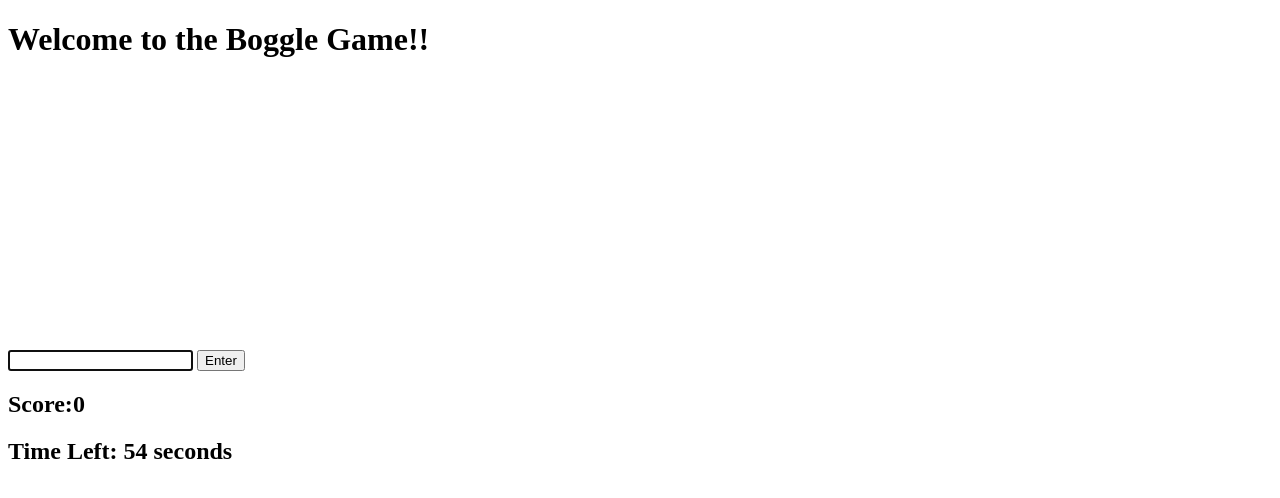
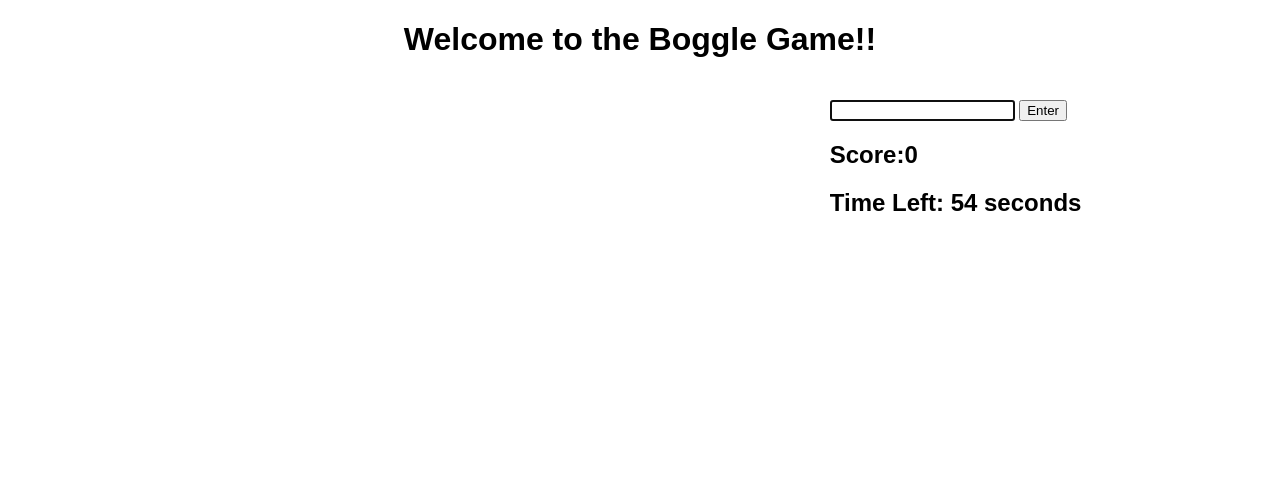
Before and after one commit to connertran/22Exercise---Flask-Boggle, a Flask app: template templates/homepage.html in a window 1280 px wide. Shown: the top 498 px of the page. Run offline with Flask 3, Linux system fonts and the light colour scheme; the template is opened without the code that fills it, so the values that code supplies are empty; parts of the project's set-up code (start-up, migrations or seed data) failed here and were passed over; some libraries are stand-ins or nearby versions.

Commit message:
add styling

```diff
--- a/static/boggle.css
+++ b/static/boggle.css
@@ -1,3 +1,15 @@
+*{
+  font-family: Arial;
+}
+h1{
+  text-align: center;
+}
+.flexbox-div{
+  display: flex;
+  flex-direction: row;
+  justify-content: space-around;
+
+}
 #board {
   border-collapse: collapse;
   width: 250px;
--- a/templates/homepage.html
+++ b/templates/homepage.html
@@ -2,6 +2,8 @@
 <link rel="stylesheet" href="static/boggle.css" />
 {%endblock%} {%block content%}
 <h1>Welcome to the Boggle Game!!</h1>
+<div class="flexbox-div">
+  <div class="board-game-div">
     <section id="boggle">
       <table id="board">
         <tbody>
@@ -15,6 +17,8 @@
         </tbody>
       </table>
     </section>
+  </div>
+  <div class="active-area-div">
     <h2></h2>
     <form class="add-word" method="post">
       <input name="word" class="word" autofocus />
@@ -26,6 +30,8 @@
     <div>
       <ul class="client-correct-guess"></ul>
     </div>
+  </div>
+</div>
 {%endblock%} {%block javascript%}
 <script src="http://unpkg.com/jquery"></script>
 <script src="https://unpkg.com/axios@0.19.0/dist/axios.js"></script>
```
Lines whose indentation alone changed are shown as unchanged.
